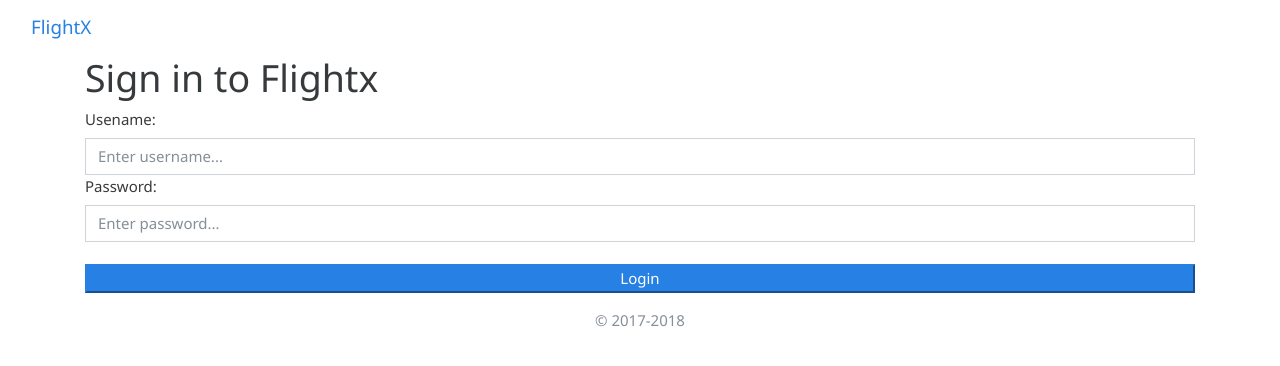
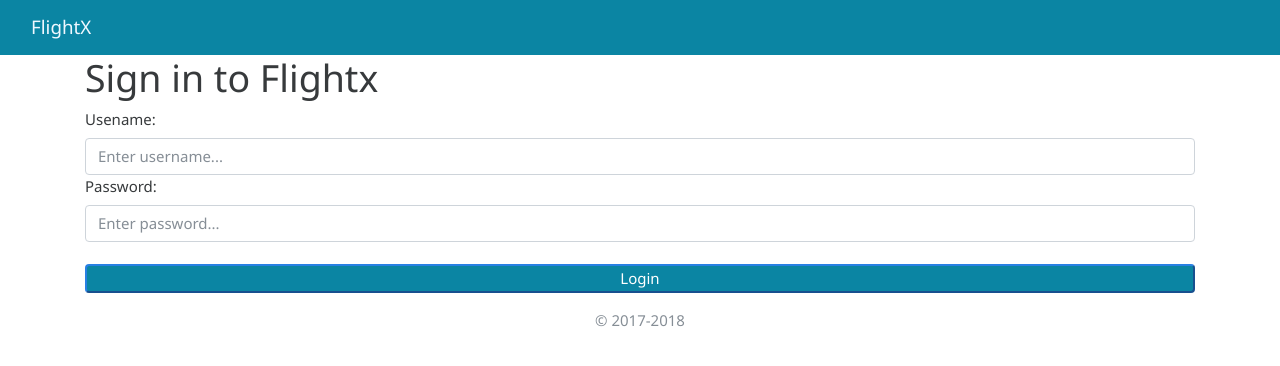
Before and after one commit to aniruddha2000/django-flight-app, a Django app: page /login in a window 1280 px wide. Shown: the top 366 px of the page. Run offline with Django 3.2, Linux system fonts and the light colour scheme; parts of the project's set-up code (start-up, migrations or seed data) failed here and were passed over; some libraries are stand-ins or nearby versions.

Commit message:
add @login_required

```diff
--- a/webapp/forms.py
+++ b/webapp/forms.py
@@ -10,6 +10,7 @@ class MyUserLoginForm(forms.Form):
         attrs={
             'class': 'form-control',
             'placeholder': 'Enter username...',
+            'style': 'border-radius: 4px;',
         }
     ), )
 
@@ -17,6 +18,7 @@ class MyUserLoginForm(forms.Form):
         attrs={
             'class': 'form-control',
             'placeholder': 'Enter password...',
+            'style': 'border-radius: 4px;',
         }
     ), )
 
@@ -49,35 +51,35 @@ class UserRegisterForm(forms.ModelForm):
         attrs={
             'class': 'form-control',
             'placeholder': 'Enter username...',
-            'style': 'border-radius: 4px;'
+            'style': 'border-radius: 4px;',
         }
     ), )
     email = forms.EmailField(label='', widget=forms.TextInput(
         attrs={
             'class': 'form-control',
             'placeholder': 'Enter email...',
-            'style': 'border-radius: 4px;'
+            'style': 'border-radius: 4px;',
         }
     ),)
     email2 = forms.EmailField(label='', widget=forms.TextInput(
         attrs={
             'class': 'form-control',
             'placeholder': 'Confirm email...',
-            'style': 'border-radius: 4px;'
+            'style': 'border-radius: 4px;',
         }
     ),)
     password1 = forms.CharField(label='', widget=forms.PasswordInput(
         attrs={
             'class': 'form-control',
             'placeholder': 'Enter password...',
-            'style': 'border-radius: 4px;'
+            'style': 'border-radius: 4px;',
         }
     ), )
     password2 = forms.CharField(label='', widget=forms.PasswordInput(
         attrs={
             'class': 'form-control',
             'placeholder': 'Confirm password...',
-            'style': 'border-radius: 4px;'
+            'style': 'border-radius: 4px;',
         }
     ), )
 
--- /dev/null
+++ b/webapp/static/webapp/css/login.css
@@ -0,0 +1,17 @@
+body {
+    margin: 0%;
+    position: relative;
+}
+.navbar-default {
+    background-color: rgb(11, 133, 163);
+}
+.navbar-default .navbar-brand {
+    color: aliceblue;
+}
+.container .form .form-group button{
+    border-radius: 4px;
+    background-color: rgb(11, 133, 163);
+}
+.container .form .form-group button:hover {
+    background-color: #1e5f7e;
+}
--- a/webapp/templates/webapp/base.html
+++ b/webapp/templates/webapp/base.html
@@ -7,6 +7,7 @@
     <meta http-equiv="X-UA-Compatible" content="ie=edge">
     <title>{% block title %}{% endblock %}</title>
     <link rel="stylesheet" href="{% static 'webapp/css/bootstrap.css' %}">
+    <link rel="icon" href="{% static 'webapp/icon/icon.png' %}">
     {% block css %}
 
     {% endblock %}
--- a/webapp/templates/webapp/flight.html
+++ b/webapp/templates/webapp/flight.html
@@ -8,11 +8,11 @@
 <nav class="navbar navbar-default">
     <div class="container-fluid">
         <div class="navbar-header">
-            <a class="navbar-brand" href="">FlightX</a>
+            <a class="navbar-brand" href="{% url 'webapp:index' %}">FlightX</a>
             <a class="navbar-brand" href="{% url 'webapp:index' %}">Home</a>
         </div>
         <ul>
-            <li><a href="{% url 'webapp:logout' %}">Logout</a></li>
+            <li><a href="{% url 'webapp:login' %}">Logout</a></li>
         </ul>
     </div>
 </nav>
--- a/webapp/templates/webapp/home.html
+++ b/webapp/templates/webapp/home.html
@@ -8,11 +8,11 @@
 <nav class="navbar navbar-default">
     <div class="container-fluid">
         <div class="navbar-header">
-            <a class="navbar-brand" href="">FlightX</a>
+            <a class="navbar-brand" href="{% url 'webapp:index' %}">FlightX</a>
             <a class="navbar-brand" href="{% url 'webapp:index' %}">Home</a>
         </div>
         <ul>
-            <li><a href="{% url 'webapp:logout' %}">Logout</a></li>
+            <li><a href="{% url 'webapp:login' %}">Logout</a></li>
         </ul>
     </div>
 </nav>
--- a/webapp/templates/webapp/login.html
+++ b/webapp/templates/webapp/login.html
@@ -10,7 +10,7 @@
 <nav class="navbar navbar-default">
     <div class="container-fluid">
         <div class="navbar-header">
-            <a class="navbar-brand" href="">FlightX</a>
+            <a class="navbar-brand" href="{% url 'webapp:accounts' %}">FlightX</a>
         </div>
     </div>
 </nav>
--- a/webapp/templates/webapp/signup.html
+++ b/webapp/templates/webapp/signup.html
@@ -10,7 +10,7 @@
 <nav class="navbar navbar-default">
     <div class="container-fluid">
         <div class="navbar-header">
-            <a class="navbar-brand" href="">FlightX</a>
+            <a class="navbar-brand" href="{% url 'webapp:accounts' %}">FlightX</a>
         </div>
     </div>
 </nav>
--- a/webapp/views.py
+++ b/webapp/views.py
@@ -1,11 +1,12 @@
 from django.shortcuts import render, redirect
-from django.http import HttpResponse, Http404, HttpResponseRedirect
-from .models import *
+from django.http import Http404, HttpResponseRedirect
 from django.urls import reverse
 from django.contrib.auth import authenticate, login, logout
-from .forms import UserRegisterForm, MyUserLoginForm
+from django.contrib.auth.decorators import login_required
+from .forms import *
+from .models import *
 
-# Create your views here.
+@login_required(login_url='webapp:login')
 def index(request):
     context = {
         "flights" : Flight.objects.all()
@@ -13,6 +14,7 @@ def index(request):
 
     return render(request, "webapp/home.html", context)
 
+@login_required(login_url='webapp:login')
 def flight(request, flight_id):
     try:
         flight = Flight.objects.get(pk=flight_id)
@@ -26,6 +28,7 @@ def flight(request, flight_id):
     }
     return render(request, "webapp/flight.html", context)
 
+@login_required(login_url='webapp:login')
 def book(request, flight_id):
     try:
         passenger_id = int(request.POST["passenger"])
@@ -40,6 +43,7 @@ def book(request, flight_id):
     passenger.flights.add(flight)
     return HttpResponseRedirect(reverse("webapp:flight", args=(flight_id,)))
 
+@login_required(login_url='webapp:login')
 def cancle(request, flight_id):
     try:
         passenger_id = int(request.POST["passenger"])
@@ -66,6 +70,7 @@ def login_view(request):
         return redirect('webapp:index')
     return render(request, 'webapp/login.html', {'form': form})
 
+@login_required(login_url='webapp:login')
 def logout_view(request):
     logout(request)
     return render(request, "webapp/login.html", {"message": "Logged out."})
```
